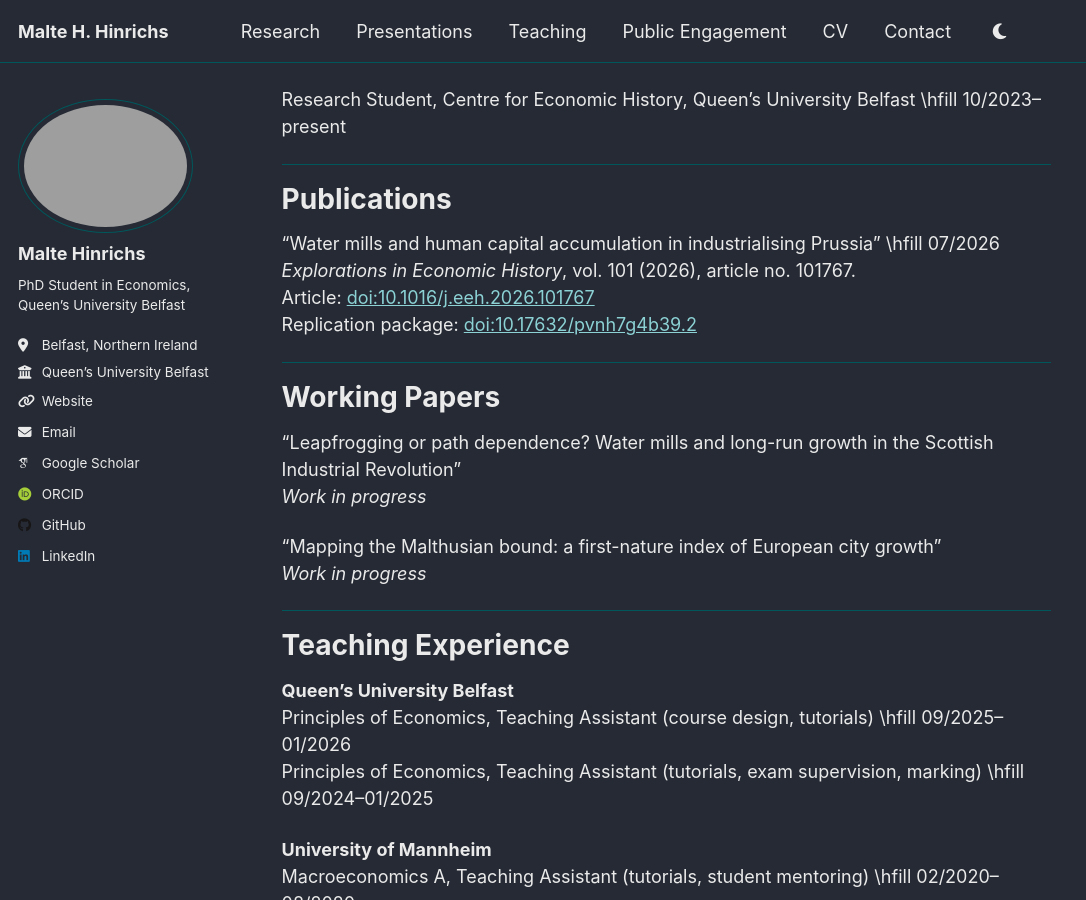
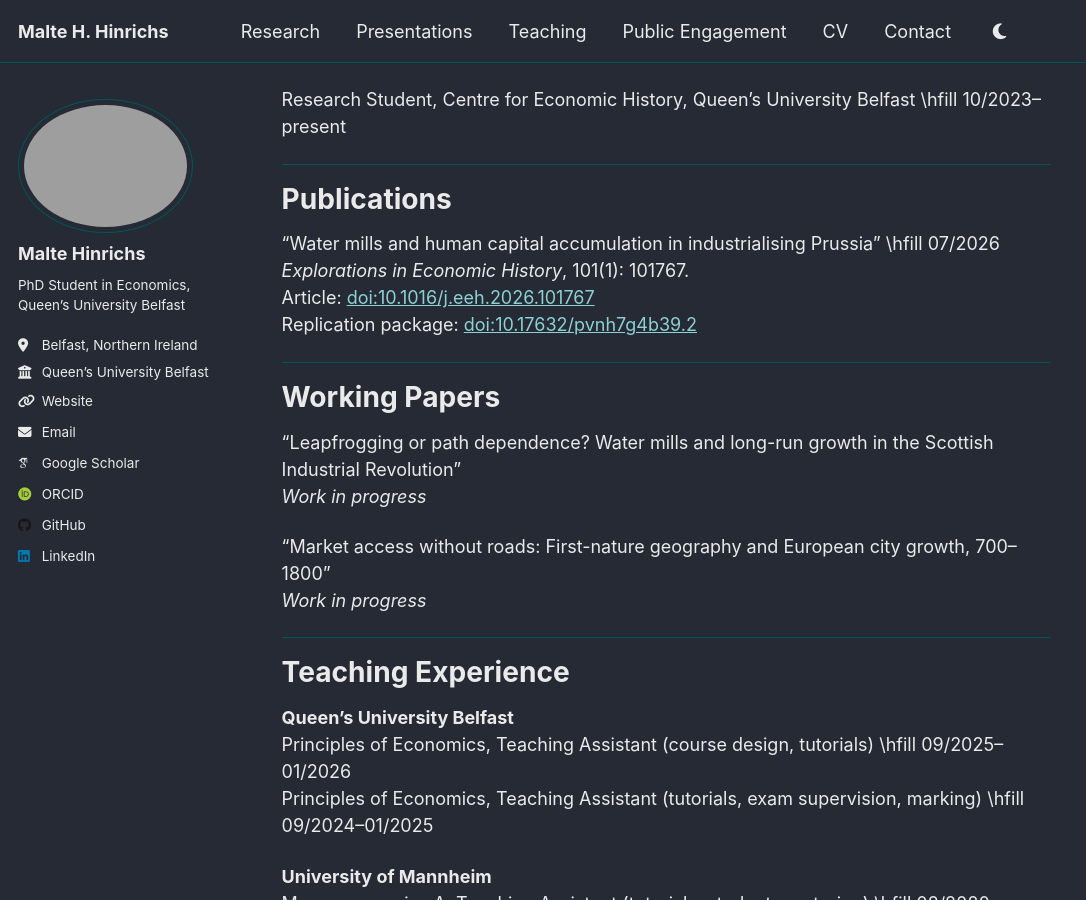
Before and after one commit to maltehhinrichs/maltehhinrichs.github.io, a Jekyll site: the page built from files/cv-latest.md, in a window 1280 px wide and 900 px high, scrolled down 769 px. Shown: the whole window, without its empty margins (0-1086 px from the left). Built offline with Jekyll 4.4.1, drawn with Linux system fonts in a browser that asks for light colours; some web fonts are replaced; a script that is not in the unit is left out.

Commit message:
Updated CV from Mega

```diff
--- a/files/cv-latest.md
+++ b/files/cv-latest.md
@@ -81,7 +81,7 @@ Research Student, Centre for Economic History, Queen’s University Belfast \hfi
 # Publications
 
 "Water mills and human capital accumulation in industrialising Prussia" \hfill 07/2026
-*Explorations in Economic History*, vol. 101 (2026), article no. 101767.
+*Explorations in Economic History*, 101(1): 101767.
 Article: [doi:10.1016/j.eeh.2026.101767](https://doi.org/10.1016/j.eeh.2026.101767)
 Replication package: [doi:10.17632/pvnh7g4b39.2](https://doi.org/10.17632/pvnh7g4b39.2)
 
@@ -92,7 +92,7 @@ Replication package: [doi:10.17632/pvnh7g4b39.2](https://doi.org/10.17632/pvnh7g
 "Leapfrogging or path dependence? Water mills and long-run growth in the Scottish Industrial Revolution"
 *Work in progress*
 
-"Mapping the Malthusian bound: a first-nature index of European city growth"
+"Market access without roads: First-nature geography and European city growth, 700–1800"
 *Work in progress*
 
 ---
```
